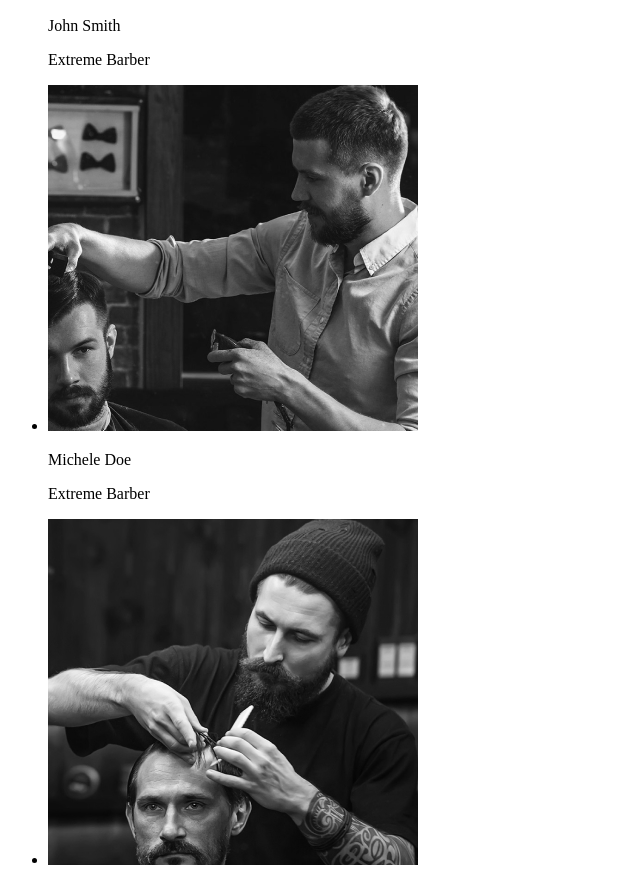
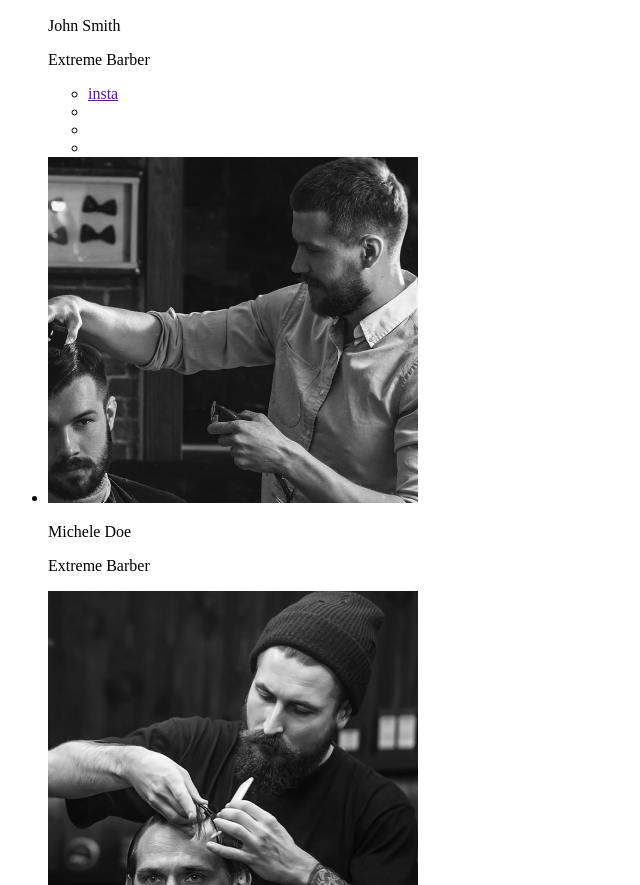
Before and after one commit to AlexHerbin/barbershop, a plain HTML site: page index.html in a window 1280 px wide. Shown: the part 2017-2902 px from the top of the page, without its empty margins (0-640 px from the left). Drawn offline with Linux system fonts and the light colour scheme.

Commit message:
Update index.html

```diff
--- a/index.html
+++ b/index.html
@@ -116,6 +116,20 @@
             />
             <p>John Smith</p>
             <p>Extreme Barber</p>
+            <ul>
+              <li>
+                <a href="" aria-label="insta">insta</a>
+              </li>
+              <li>
+                <a href=""></a>
+              </li>
+              <li>
+                <a href=""></a>
+              </li>
+              <li>
+                <a href=""></a>
+              </li>
+            </ul>
           </li>
           <li>
             <img
```
